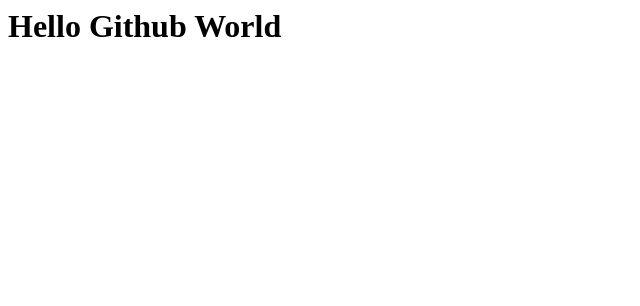
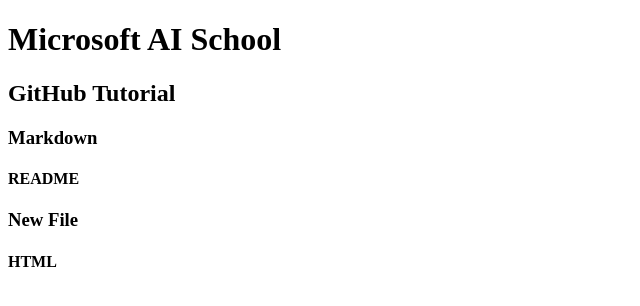
Before and after one commit to BrianK64/Microsoft_AI_School, a plain HTML site: page GitHub_Tutorial/index.html in a window 1280 px wide. Shown: the whole page, without its empty margins (0-640 px from the left). Drawn offline with Linux system fonts and the light colour scheme.

Commit message:
Edit index.html content

```diff
--- a/GitHub_Tutorial/index.html
+++ b/GitHub_Tutorial/index.html
@@ -1 +1,16 @@
-<h1>Hello Github World</h1>
+<!DOCTYPE html>
+<html lang="en">
+<head>
+    <meta charset="UTF-8">
+    <meta name="viewport" content="width=device-width, initial-scale=1.0">
+    <title>Minseok Kim</title>
+</head>
+<body>
+    <h1>Microsoft AI School</h1>
+    <h2>GitHub Tutorial</h2>
+    <h3>Markdown</h3>
+    <h4>README</h4>
+    <h3>New File</h3>
+    <h4>HTML</h4>
+</body>
+</html>
```
